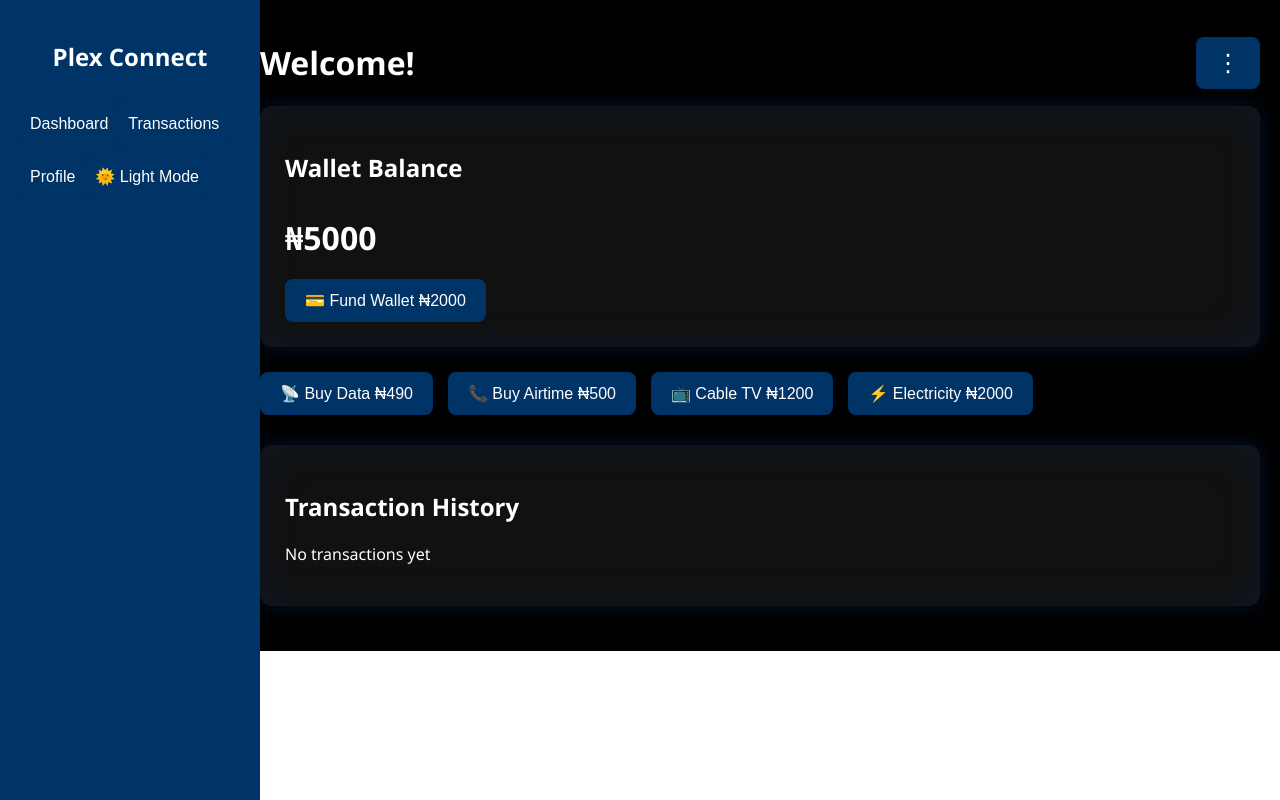
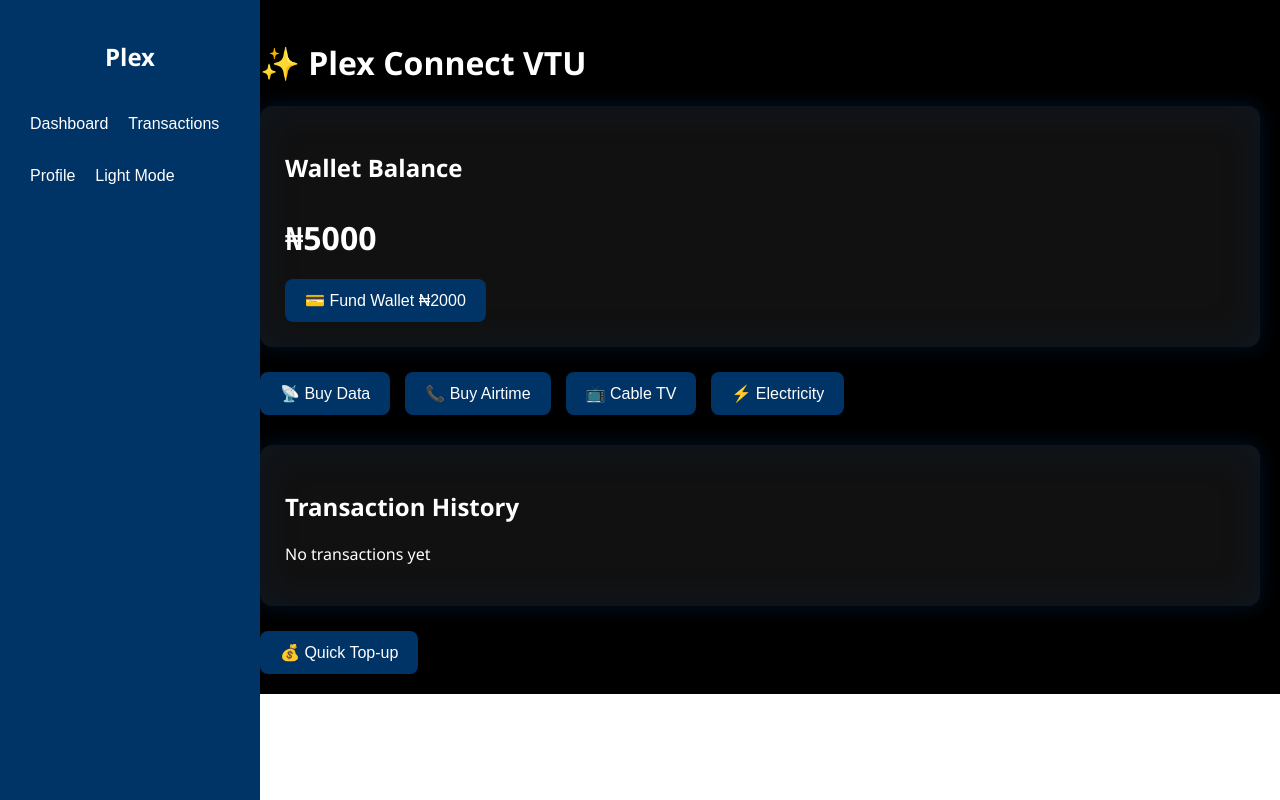
Before and after one commit to PApi0987/plex-connect-frontend, a React app: page / in a window 1280 px wide. Built offline with nearby package versions, Linux system fonts and the light colour scheme.

Commit message:
Update App.js

```diff
--- a/src/App.js
+++ b/src/App.js
@@ -1,8 +1,8 @@
-import React, { useState, useEffect } from "react";
+import React, { useState } from "react";
 import "./styles.css";
 
-// 🔗 FAKE BACKEND URL
-const backendURL = "https://mock-api.plexconnect.fake";
+// 🔗 FAKE BACKEND URL (for now)
+const backendURL = "https://fake-plex-backend.com";
 
 function App() {
   const [wallet, setWallet] = useState(5000);
@@ -10,84 +10,80 @@
   const [response, setResponse] = useState(null);
   const [loading, setLoading] = useState(false);
   const [darkMode, setDarkMode] = useState(true);
-  const [showSettings, setShowSettings] = useState(false);
+  const [notifications, setNotifications] = useState([]);
 
   // 💳 FUND WALLET
   const fundWallet = async () => {
     setLoading(true);
-    await new Promise((res) => setTimeout(res, 800));
-
-    const fakeResponse = {
-      status: true,
-      wallet_balance: wallet + 2000,
-      message: "Wallet funded successfully (mock)",
+    try {
+      // Simulate API call
+      await new Promise(r => setTimeout(r, 1000));
+      const amount = 2000;
+      setWallet(prev => prev + amount);
+      setTransactions(prev => [
+        { service: "WALLET FUNDING", amount, date: new Date().toLocaleString() },
+        ...prev,
+      ]);
+      addNotification(`Wallet funded: ₦${amount}`);
+    } catch (err) {
+      addNotification("Wallet funding failed ❌");
+    } finally {
+      setLoading(false);
+    }
   };
 
-    setResponse(fakeResponse);
-    setWallet(wallet + 2000);
-    setTransactions(prev => [
-      { service: "WALLET FUNDING", amount: 2000, date: new Date().toLocaleString() },
-      ...prev,
-    ]);
-    setLoading(false);
-  };
-
-  // 🛒 BUY SERVICES
-  const buy = async (service, amount) => {
-    if (wallet < amount) return alert("❌ Insufficient wallet balance");
-    setLoading(true);
-    await new Promise((res) => setTimeout(res, 800));
-
-    const fakeResponse = {
-      status: true,
-      wallet_balance: wallet - amount,
-      message: `${service} purchased successfully (mock)`,
-    };
-
-    setResponse(fakeResponse);
-    setWallet(wallet - amount);
+  // 🔄 GENERIC BUY SERVICE
+  const buy = (service, amount) => {
+    if (wallet < amount) {
+      addNotification("❌ Insufficient wallet balance");
+      return;
+    }
+    setWallet(prev => prev - amount);
     setTransactions(prev => [
       { service, amount, date: new Date().toLocaleString() },
       ...prev,
     ]);
-    setLoading(false);
+    addNotification(`Purchased ${service}: ₦${amount}`);
   };
 
-  // 🌗 TOGGLE DARK/LIGHT MODE
-  const toggleTheme = () => setDarkMode(!darkMode);
+  // 🔔 Add notification
+  const addNotification = (msg) => {
+    const id = Date.now();
+    setNotifications(prev => [...prev, { id, msg }]);
+    setTimeout(() => {
+      setNotifications(prev => prev.filter(n => n.id !== id));
+    }, 4000); // auto remove after 4s
+  };
 
   return (
-    <div className={darkMode ? "app dark-mode" : "app light-mode"}>
-      {/* SIDEBAR */}
-      <aside className="sidebar">
-        <h2>Plex Connect</h2>
+    <div className={`app ${darkMode ? "dark-mode" : "light-mode"}`}>
+      {/* Notifications */}
+      <div className="notifications">
+        {notifications.map(n => (
+          <div key={n.id} className="notification">{n.msg}</div>
+        ))}
+      </div>
+
+      {/* Sidebar */}
+      <div className="sidebar">
+        <h2>Plex</h2>
         <nav>
           <button>Dashboard</button>
           <button>Transactions</button>
           <button>Profile</button>
-          <button onClick={toggleTheme}>
-            {darkMode ? "🌞 Light Mode" : "🌙 Dark Mode"}
+          <button onClick={() => setDarkMode(prev => !prev)}>
+            {darkMode ? "Light Mode" : "Dark Mode"}
           </button>
         </nav>
-      </aside>
+      </div>
 
-      {/* MAIN DASHBOARD */}
-      <main className="main-content">
+      {/* Main */}
+      <div className="main-content">
         <header>
-          <h1>Welcome!</h1>
-          <div className="settings">
-            <button onClick={() => setShowSettings(!showSettings)}>⋮</button>
-            {showSettings && (
-              <div className="settings-menu">
-                <button onClick={toggleTheme}>Toggle Theme</button>
-                <button onClick={() => alert("Profile settings (mock)")} >Profile</button>
-                <button onClick={() => alert("Logged out (mock)")} >Logout</button>
-              </div>
-            )}
-          </div>
+          <h1>✨ Plex Connect VTU</h1>
         </header>
 
-        {/* WALLET CARD */}
+        {/* Wallet */}
         <div className="card wallet-card">
           <h2>Wallet Balance</h2>
           <p className="wallet">₦{wallet}</p>
@@ -96,20 +92,18 @@
           </button>
         </div>
 
-        {/* QUICK ACTIONS */}
+        {/* Quick actions */}
         <div className="grid">
-          <button onClick={() => buy("DATA", 490)}>📡 Buy Data ₦490</button>
-          <button onClick={() => buy("AIRTIME", 500)}>📞 Buy Airtime ₦500</button>
-          <button onClick={() => buy("CABLE", 1200)}>📺 Cable TV ₦1200</button>
-          <button onClick={() => buy("ELECTRICITY", 2000)}>⚡ Electricity ₦2000</button>
+          <button onClick={() => buy("DATA", 490)}>📡 Buy Data</button>
+          <button onClick={() => buy("AIRTIME", 500)}>📞 Buy Airtime</button>
+          <button onClick={() => buy("CABLE", 1200)}>📺 Cable TV</button>
+          <button onClick={() => buy("ELECTRICITY", 2000)}>⚡ Electricity</button>
         </div>
 
-        {/* TRANSACTION HISTORY */}
+        {/* Transaction history */}
         <div className="card">
           <h2>Transaction History</h2>
-          {transactions.length === 0 ? (
-            <p>No transactions yet</p>
-          ) : (
+          {transactions.length === 0 && <p>No transactions yet</p>}
           <ul>
             {transactions.map((t, i) => (
               <li key={i}>
@@ -117,17 +111,19 @@
               </li>
             ))}
           </ul>
-          )}
         </div>
 
-        {/* API RESPONSE */}
+        {/* API Response */}
         {response && (
           <div className="card">
             <h2>API Response</h2>
             <pre>{JSON.stringify(response, null, 2)}</pre>
           </div>
         )}
-      </main>
+
+        {/* Floating Action Button */}
+        <button className="fab" onClick={fundWallet}>💰 Quick Top-up</button>
+      </div>
     </div>
   );
 }
```
Lines whose indentation alone changed are shown as unchanged.
